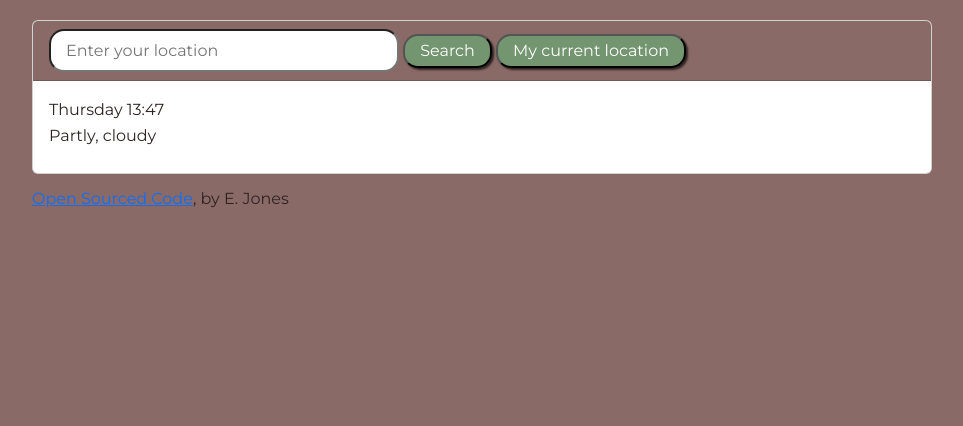
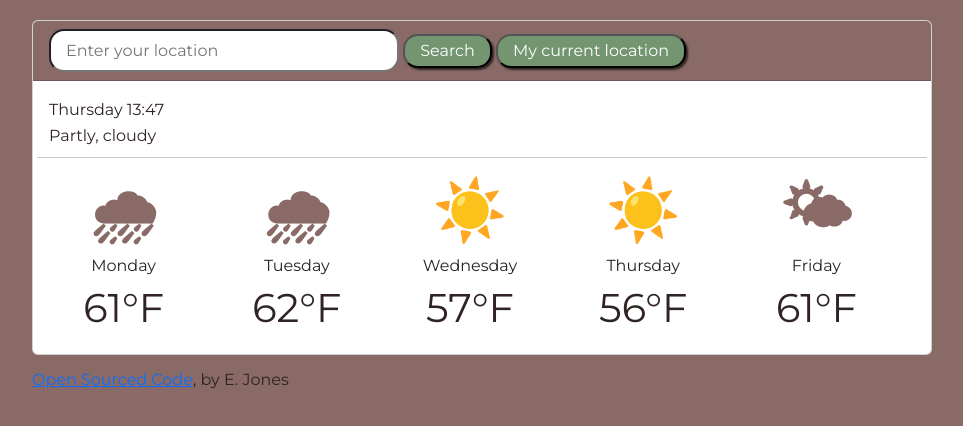
Before and after one commit to ejones096/ej-weather-app, a plain HTML site: page index.html in a window 1280 px wide. Shown: the whole page, without its empty margins (50-1013 px from the left). Drawn offline with nearby package versions, Linux system fonts and the light colour scheme.

Commit message:
added future forecast placeholders

```diff
--- a/index.html
+++ b/index.html
@@ -42,6 +42,36 @@
                 <div class="col-4">
                   <h3 id="temp"></h3>
                 </div>
+                <hr />
+
+
+          <div class="row">
+            <div class="col">
+              <h3> 🌧 </h3>
+              Monday
+              <div class="temperature"> 61°F </div>
+            </div>
+            <div class="col">
+              <h3> 🌧 </h3>
+              Tuesday
+              <div class="temperature"> 62°F </div>
+            </div>
+            <div class="col">
+                <h3> ☀️ </h3>
+              Wednesday
+              <div class="temperature"> 57°F </div>
+            </div>
+            <div class="col">
+                <h3> ☀️ </h3>
+             Thursday
+              <div class="temperature"> 56°F </div>
+            </div>
+            <div class="col">
+                <h3> 🌤 </h3>
+              Friday
+              <div class="temperature"> 61°F </div>
+            </div>
+          </div>
         </div>
       </div>
     </div>
--- a/src/index.js
+++ b/src/index.js
@@ -1,4 +1,4 @@
-let apiKey = "b7afe48e5f0f46baca05004t140943oa";
+let apiKey = "c03face7caa58a9b7ffa9f52b7238a93";
 
 function formatDate(date) {
   let hours = date.getHours();
@@ -50,7 +50,7 @@ currentLocationButton.addEventListener("click", getCurrentPosition);
 // API search
 function apiSearch(city) {
   let units = "imperial";
-  let apiUrl = `https://api.shecodes.io/weather/v1/current?query=${city}&key=${apiKey}&units=${units}`;
+  let apiUrl = `https://api.openweathermap.org/data/2.5/weather?q=${city}&appid=${apiKey}&units=${units}`;
   axios.get(apiUrl).then(displayWeatherCondition);
 }
 
@@ -59,9 +59,10 @@ function showPosition(position) {
   let myLatitude = position.coords.latitude;
   let myLongitude = position.coords.longitude;
   let units = "imperial";
-  let apiUrl = `https://api.shecodes.io/weather/v1/current?lon=${myLatitude}&lon=${myLongitude}&key=${apiKey}&units=${units}`;
+  let apiUrl = `https://api.openweathermap.org/data/2.5/weather?lat=${myLatitude}&lon=${myLongitude}&appid=${apiKey}&units=${units}`;
   axios.get(apiUrl).then(displayWeatherCondition);
-  }
+}
+
 
 function getCurrentPosition(event) {
   event.preventDefault();
```
